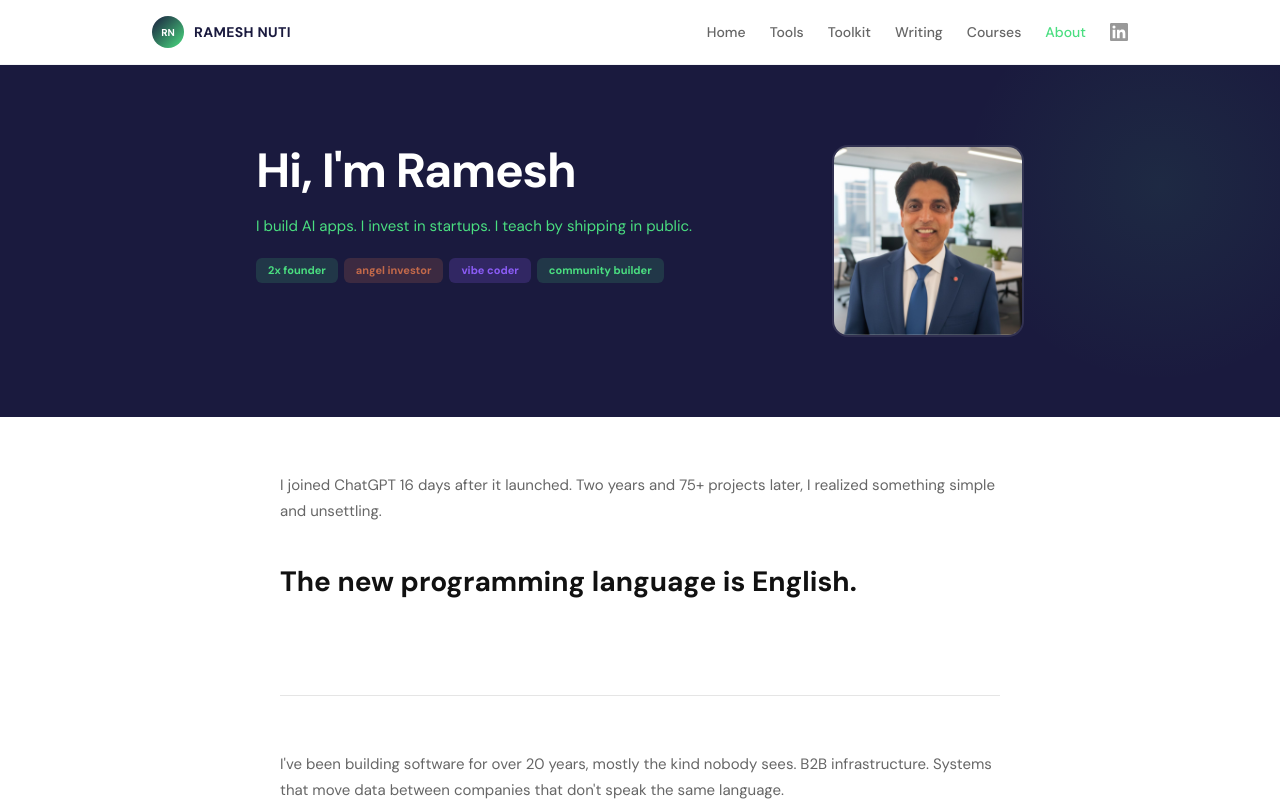
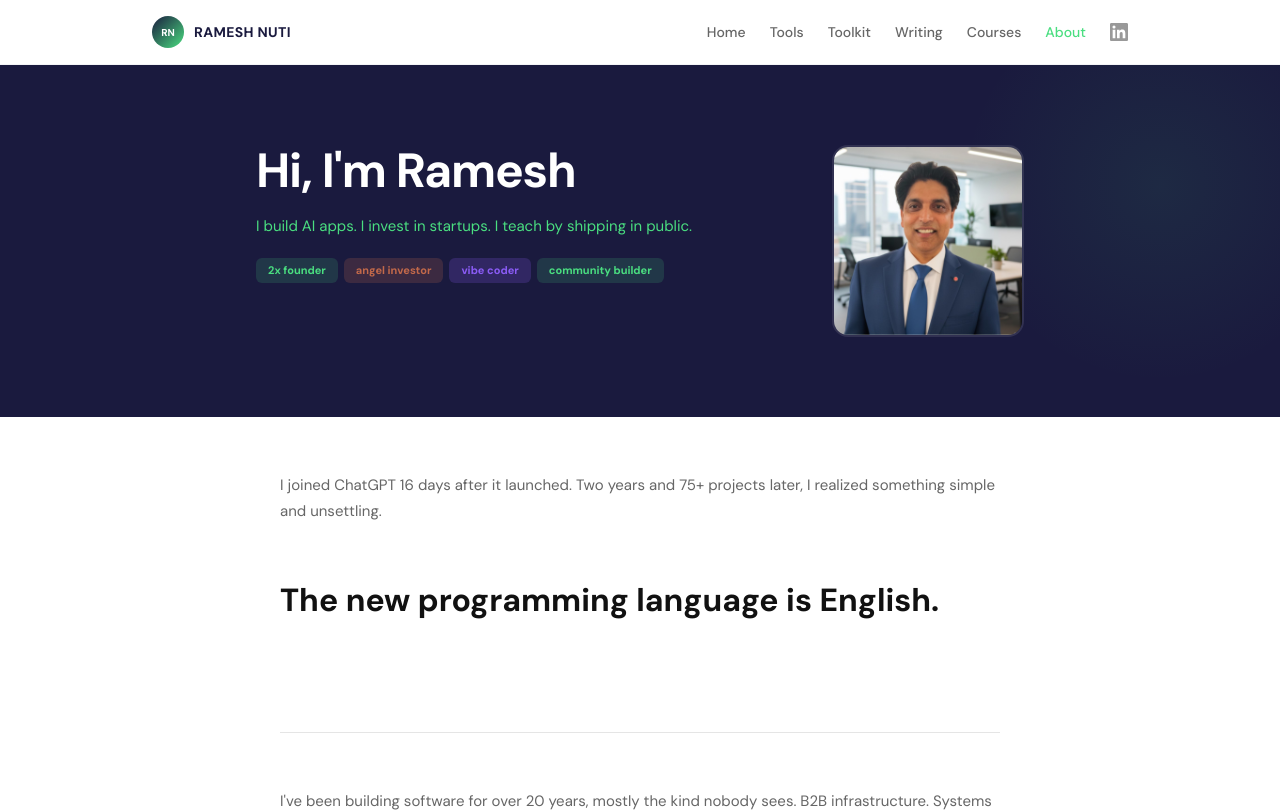
Before and after one commit to tryinaweek/rameshnuti-v2, a Next.js app: page /about in a window 1280 px wide. Shown: the top 812 px of the page. Built offline with nearby package versions, Linux system fonts and the light colour scheme.

Commit message:
fix: increase paragraph spacing, thesis size, and bullet padding on about page

```diff
--- a/src/app/about/page.tsx
+++ b/src/app/about/page.tsx
@@ -57,7 +57,7 @@ export default function AboutPage() {
             I joined ChatGPT 16 days after it launched. Two years and 75+
             projects later, I realized something simple and unsettling.
           </p>
-          <p className="text-[24px] md:text-[28px] font-bold text-foreground leading-tight mt-10 mb-10">
+          <p className="text-[28px] md:text-[32px] font-bold text-foreground leading-tight mt-14 mb-14">
             The new programming language is English.
           </p>
         </section>
@@ -65,7 +65,7 @@ export default function AboutPage() {
         <div className="h-px bg-[#E5E5E5]" />
 
         {/* 3. QUICK BACKSTORY */}
-        <section className="py-14 space-y-5">
+        <section className="py-14 space-y-7">
           <p className="text-[15px] text-text-secondary leading-[1.7]">
             I&apos;ve been building software for over 20 years, mostly the
             kind nobody sees. B2B infrastructure. Systems that move data
@@ -118,7 +118,7 @@ export default function AboutPage() {
               One weekend became many.
             </p>
 
-            <div className="space-y-3">
+            <div className="space-y-5">
               <div className="flex items-start gap-3">
                 <div className="w-2 h-2 rounded-full bg-teal-mint mt-[7px] shrink-0" />
                 <p className="text-white/60 text-[14px]">75+ AI apps built on Replit</p>
@@ -154,7 +154,7 @@ export default function AboutPage() {
         <div className="h-px bg-[#E5E5E5]" />
 
         {/* 5. WHAT I LEARNED */}
-        <section className="py-14 space-y-5">
+        <section className="py-14 space-y-7">
           <h2 className="text-[22px] md:text-[24px] font-bold text-foreground leading-tight">
             What I learned from 75+ weekend builds
           </h2>
```
